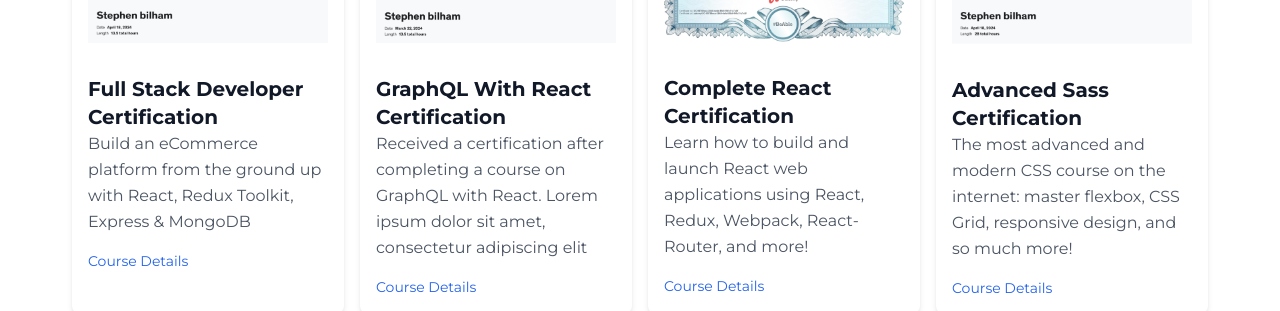
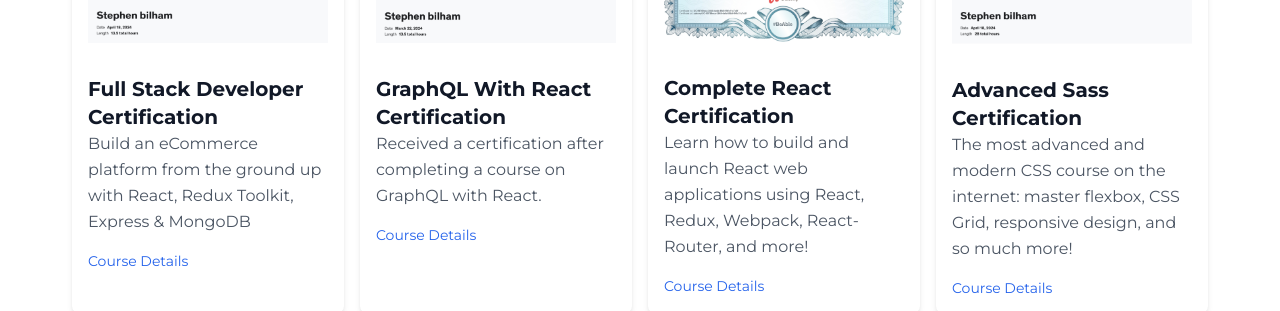
Before and after one commit to stephenbilham/stephen-website, a Next.js app: page / in a window 1280 px wide. Shown: the part 2840-3151 px from the top of the page. Built offline with nearby package versions, Linux system fonts and the light colour scheme.

Commit message:
remove lorem texst

```diff
--- a/src/portfolio.ts
+++ b/src/portfolio.ts
@@ -204,7 +204,7 @@ const certificates = [
 	{
 		title: "GraphQL With React Certification",
 		description:
-			"Received a certification after completing a course on GraphQL with React. Lorem ipsum dolor sit amet, consectetur adipiscing elit",
+			"Received a certification after completing a course on GraphQL with React.",
 		image: "/certificates/graphql-certificate.png",
 		imageAlt: "GraphQL With React Certification Image",
 		footerLinks: [
```
